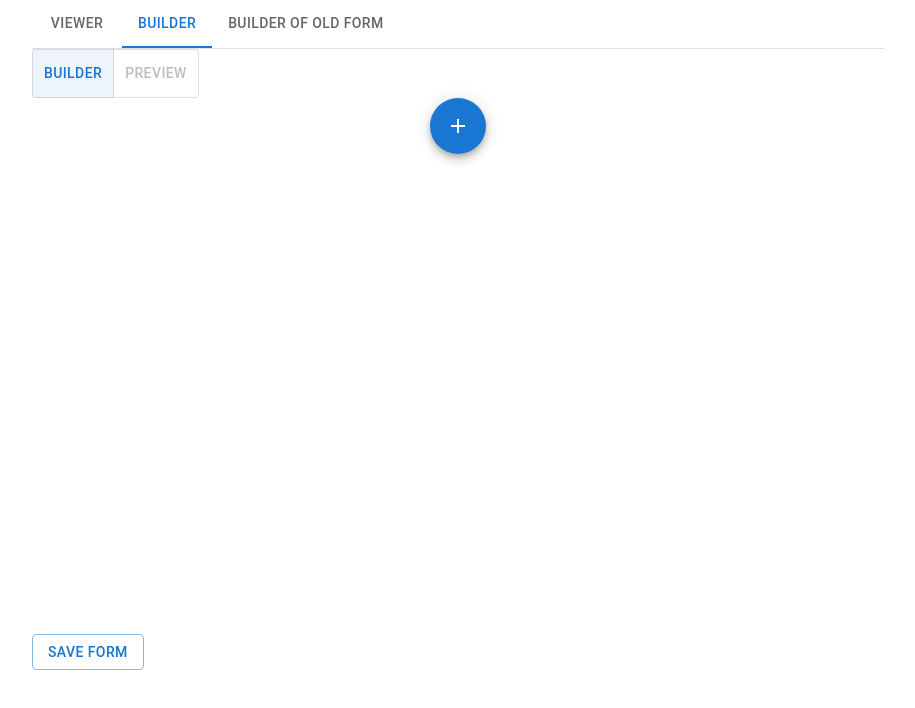
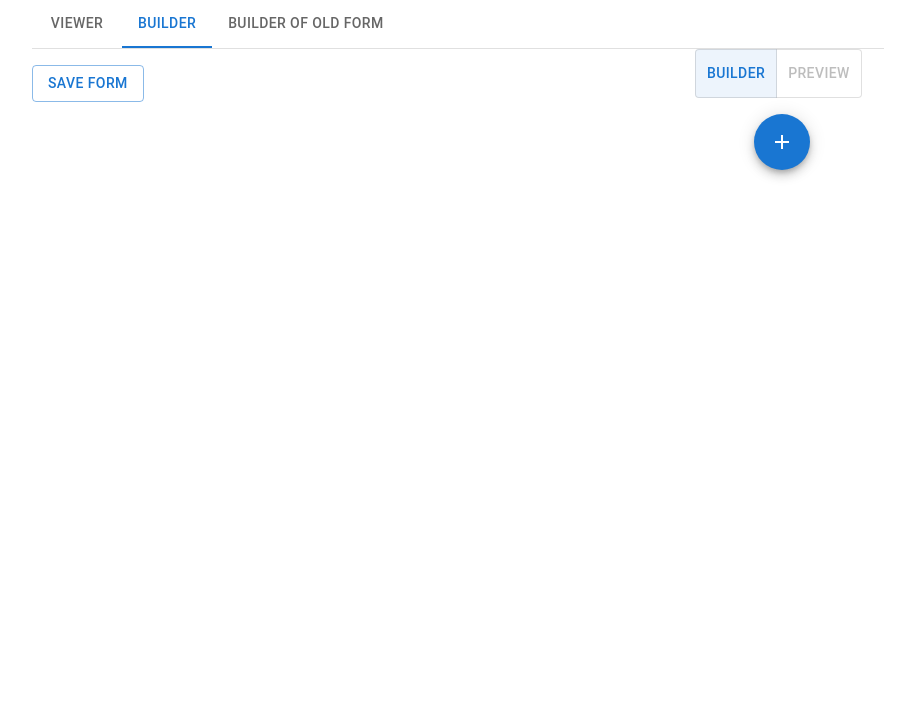
Before and after one commit to peterrwilson99/form-builder-mui, a React (Create React App) app: page / in a window 1280 px wide. Shown: the top 708 px of the page, without its empty margins (182-1097 px from the left). Built offline with nearby package versions, Linux system fonts and the light colour scheme.

Commit message:
merged main and moved toolbox to the right

```diff
--- a/src/components/MUI-Form-Builder/Builder.tsx
+++ b/src/components/MUI-Form-Builder/Builder.tsx
@@ -1,7 +1,7 @@
 import React, { FC, useState } from 'react'
 import Toolbox from './Toolbox';
 import { ComponentDefaults, Components } from './elements/Components';
-import { Box, Button, Drawer, IconButton, Paper, ToggleButton, ToggleButtonGroup } from '@mui/material';
+import { Box, Button, Drawer, Grid, IconButton, Paper, ToggleButton, ToggleButtonGroup } from '@mui/material';
 import SettingsIcon from '@mui/icons-material/Settings';
 import DeleteIcon from '@mui/icons-material/Delete';
 import ArrowUpwardIcon from '@mui/icons-material/ArrowUpward';
@@ -103,19 +103,11 @@ const Builder: FC<BuilderProps> = (props) => {
 
     return (
         <div className="builder">
-            <Box className="preview" justifyContent="flex-end">
-                <ToggleButtonGroup
-                    color="primary"
-                    value={mode}
-                    exclusive
-                    onChange={handleModeChange}
-                    >
-                    <ToggleButton value="builder">Builder</ToggleButton>
-                    <ToggleButton value="preview" disabled={elements.length === 0}>Preview</ToggleButton>
-                </ToggleButtonGroup>
-            </Box>
+            <Grid container spacing={4}>
+                <Grid item xs={12} md={9}>
+                    <div className="workspace">
                         {mode === "builder" ?
-                <div>
+                            <React.Fragment>
                                 <div className="form-preview">
                                     {elements.map((element, index) => {
                                         const Component = Components[element.type as keyof typeof Components];
@@ -143,9 +135,7 @@ const Builder: FC<BuilderProps> = (props) => {
                                         );
                                     })}
                                 </div>
-                    <div className="toolbox">
-                        <Toolbox onAddComponent={onAddComponent}/>
-                    </div>
+
                                 <Drawer anchor="right" open={drawerOpen} onClose={closeDrawer}>
                                     <IconButton onClick={closeDrawer} style={{ position: 'absolute', left: 0, margin: '10px' }}>
                                         <CloseIcon />
@@ -160,15 +150,31 @@ const Builder: FC<BuilderProps> = (props) => {
                                 <Button sx={{marginY: "16px"}} onClick={() => { saveForm ? saveForm(elements) : console.log(elements) }} variant="outlined">
                                     Save Form
                                 </Button>
-                </div>
+                            </React.Fragment>
                             :
                             <Viewer form={elements} preview={true}/>
                         }
-            {/* {mode === "preview" ?
-                <Viewer form={elements} preview={true}/>
-                :
-                <></>
-            } */}
+                    </div>
+                </Grid>
+                <Grid item xs={12} md={2}>
+                    <Box className="controls">
+                        <ToggleButtonGroup
+                            fullWidth
+                            color="primary"
+                            value={mode}
+                            exclusive
+                            onChange={handleModeChange}
+                        >
+                            <ToggleButton value="builder">Builder</ToggleButton>
+                            <ToggleButton value="preview" disabled={elements.length === 0}>Preview</ToggleButton>
+                        </ToggleButtonGroup>
+                        <Box className="toolbox" sx={{display: "flex", justifyContent: 'flex-end', paddingTop: 2}}>
+                            <Toolbox onAddComponent={onAddComponent}/>
+                        </Box>
+                    </Box>
+                </Grid>
+
+            </Grid>
         </div>
     );
 }
```
Lines whose indentation alone changed are shown as unchanged.
